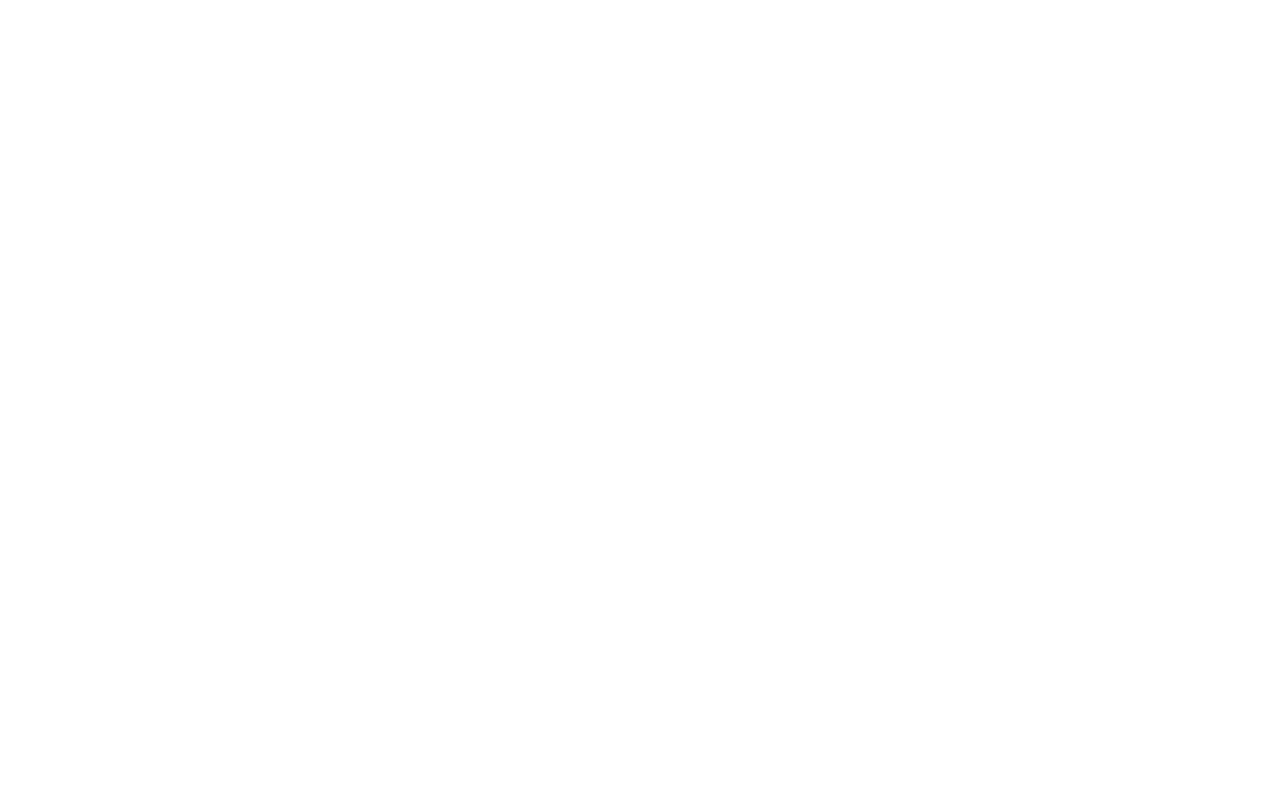
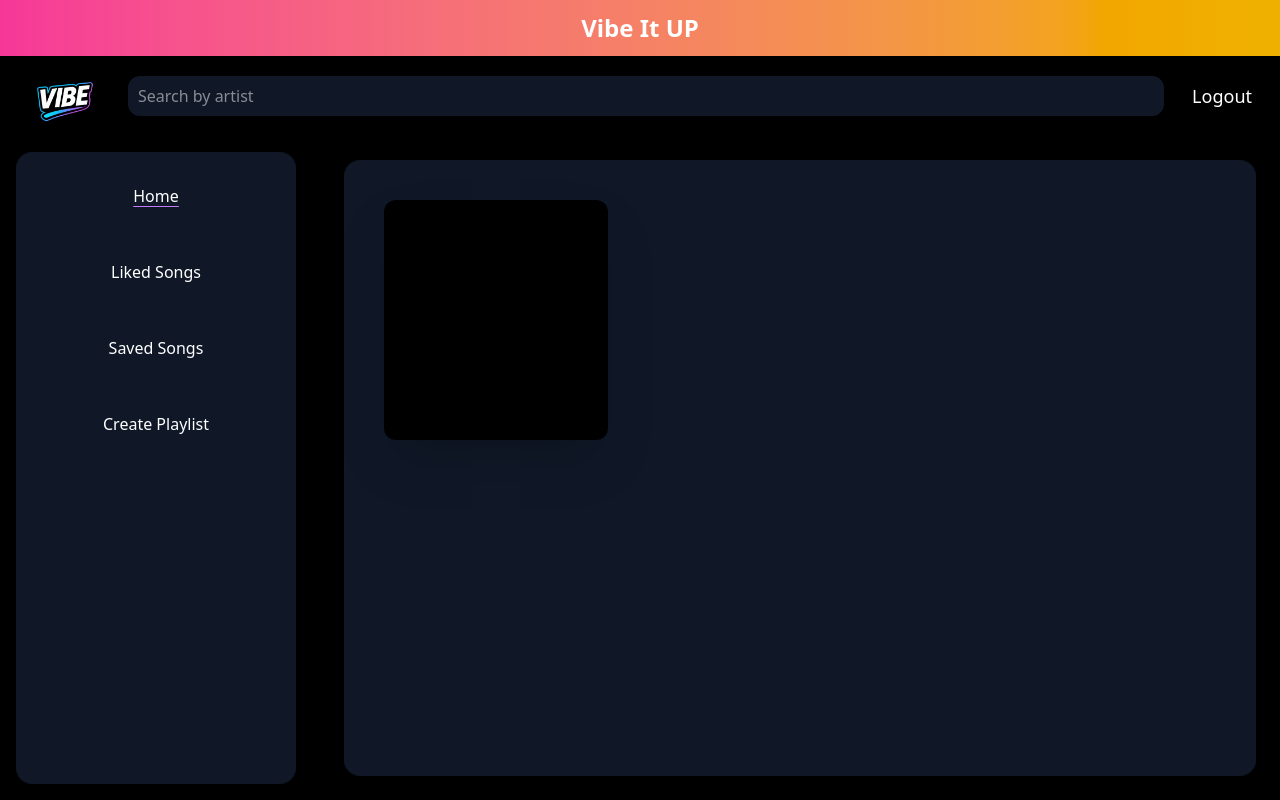
Before and after one commit to Aman-Rautela/Vibe, a React (Vite) app: page /Dashboard/Liked in a window 1280 px wide. Before the commit this address had no page. Built offline with nearby package versions, Linux system fonts and the light colour scheme.

Commit message:
Set path for all Sidebars & CardComponent

```diff
--- a/src/App.jsx
+++ b/src/App.jsx
@@ -2,6 +2,10 @@
 import SignIn from "./Components/Auth/SignIn"
 import SignUp from "./Components/Auth/SignUp"
 import Dashboard from "./Components/Screens/Dashboard"
+import Liked from "./Components/Screens/Liked"
+import Saved from "./Components/Screens/Saved"
+import Playlist from "./Components/Screens/Playlist"
+import DashboardHome from "./Components/Screens/DashboardHome"
 
 function App() {
   return (
@@ -10,8 +14,16 @@
         <Routes>
           <Route path="/" element={<Navigate to = "/SignIn" />} />
           <Route path="/SignIn" element ={<SignIn/>}/>
-          <Route path ='/Dashboard' element = {<Dashboard/>}/>
-          {/* <Route path="/SignUp" element ={<SignUp/>}/> */}
+
+
+
+            <Route path ='/Dashboard' element = {<Dashboard/>}>
+              <Route index element = {<DashboardHome/>}/>
+              <Route path ='Liked' element = {<Liked/>}/>
+              <Route path ='Saved' element = {<Saved/>}/>
+              <Route path ='Playlist' element = {<Playlist/>}/>
+              {/* <Route path="/SignUp" element ={<SignUp/>}/> */}
+          </Route>
         </Routes>
       </BrowserRouter>
     </>
--- a/src/Components/Card/Card.jsx
+++ b/src/Components/Card/Card.jsx
@@ -1,10 +1,22 @@
-export default function Card(){
-    return(
-        <>
-            <div className="w-56 h-60 shadow-2xl bg-black
-            items-center flex-row rounded-xl hover:scale-95 transition-transform p-4 inline-block m-4">
-                <h3>My Song</h3>
-            </div>
-        </>
-    )
+export default function Card() {
+  return (
+    <div className="relative group w-56 h-60 shadow-2xl bg-black
+      rounded-xl hover:scale-95 transition-transform p-4 inline-block m-4 overflow-hidden">
+
+      <div className="p-4 opacity-0 group-hover:opacity-100
+        transition-opacity duration-300 transform ">
+        <h3 className="text-purple-400 font-bold">My Song</h3>
+        <h3 className="text-gray-400 text-sm">Artist Name</h3>
+      </div>
+
+      <button
+        className="absolute bottom-4 right-4 bg-green-600 w-12 h-12 rounded-full
+        flex items-center justify-center text-white text-xl opacity-0
+        group-hover:opacity-100 transition-opacity duration-300 shadow-lg shadow-green-300
+        cursor-pointer"
+      >
+        ▶
+      </button>
+    </div>
+  );
 }
--- a/src/Components/Screens/Dashboard.jsx
+++ b/src/Components/Screens/Dashboard.jsx
@@ -1,3 +1,4 @@
+import { Outlet } from "react-router-dom";
 import Card from "../Card/Card";
 import Header from "./Header";
 import { Sidebar } from "./Sidebar";
@@ -16,20 +17,7 @@
         {/* Main content */}
         <div className="flex-1 bg-black p-6 overflow-y-auto">
           <div className="bg-gray-900 w-full min-h-full rounded-2xl p-6">
-            <div className="grid grid-cols-3 gap-6">
-              <Card />
-              <Card />
-              <Card />
-              <Card />
-              <Card />
-              <Card />
-              <Card />
-              <Card />
-              <Card />
-              <Card />
-              <Card />
-              <Card />
-            </div>
+            <Outlet />
           </div>
         </div>
       </div>
--- /dev/null
+++ b/src/Components/Screens/DashboardHome.jsx
@@ -0,0 +1,15 @@
+import Card from "../Card/Card";
+
+export default function DashboardHome(){
+    const cards = Array(12).fill(null);
+
+    return(
+        <>
+        <div className="grid grid-cols-3 gap-6">
+                {cards.map((_, i) => (
+                <Card key={i} />
+            ))}
+        </div>
+        </>
+    )
+}
--- /dev/null
+++ b/src/Components/Screens/Liked.jsx
@@ -0,0 +1,9 @@
+import Card from "../Card/Card";
+
+export default function Liked(){
+    return(
+        <>
+            <Card/>
+        </>
+    )
+}
--- /dev/null
+++ b/src/Components/Screens/Playlist.jsx
@@ -0,0 +1,3 @@
+export default function Playlist(){
+
+}
--- /dev/null
+++ b/src/Components/Screens/Saved.jsx
@@ -0,0 +1,3 @@
+export default function Saved(){
+
+}
--- a/src/Components/Screens/Sidebar.jsx
+++ b/src/Components/Screens/Sidebar.jsx
@@ -1,15 +1,19 @@
+import { useState } from "react";
 import { useNavigate } from "react-router-dom"
 
 export function Sidebar() {
     const navigate = useNavigate();
+    const[activeId, setActiveId] = useState(1);
     const buttons = [
-        {id: 1, type: "route", name: "Liked Songs", path: "/Dashboard"},
-        {id: 2, type: "route", name: "Saved Songs", path: "/Dashboard"},
-        {id: 3, type: "route", name: "Create Playlist", path: "/Dashboard"}
+        {id: 1, type: "route", name: "Home", path: "/Dashboard"},
+        {id: 2, type: "route", name: "Liked Songs", path: "Liked"},
+        {id: 3, type: "route", name: "Saved Songs", path: "Saved"},
+        {id: 4, type: "route", name: "Create Playlist", path: "Playlist"}
     ]
 
 function handleCLick(item){
     if(item.type === "route"){
+        setActiveId(item.id);
         navigate(item.path);
     }
 }
@@ -23,8 +27,11 @@
                         <li key={item.id}>
                             <button
                             onClick={() => handleCLick(item)}
-                            className="w-full text-center
-                             px-3 py-2 rounded-lg hover:scale-95 transition-all duration-100 ease-in-out mt-10">
+                            className={`w-full text-center px-3 py-2 rounded-lg mt-6 transition-all duration-200 ease-in-out
+                                            ${activeId === item.id
+                                            ? "text-purple-400 font-bold underline underline-offset-4"
+                                            : "text-white hover:text-purple-300 hover:scale-95"}
+                                    `}>
                                     <span className="cursor-pointer text-l
                                      font-medium text-white">{item.name}</span>
                             </button>
```
